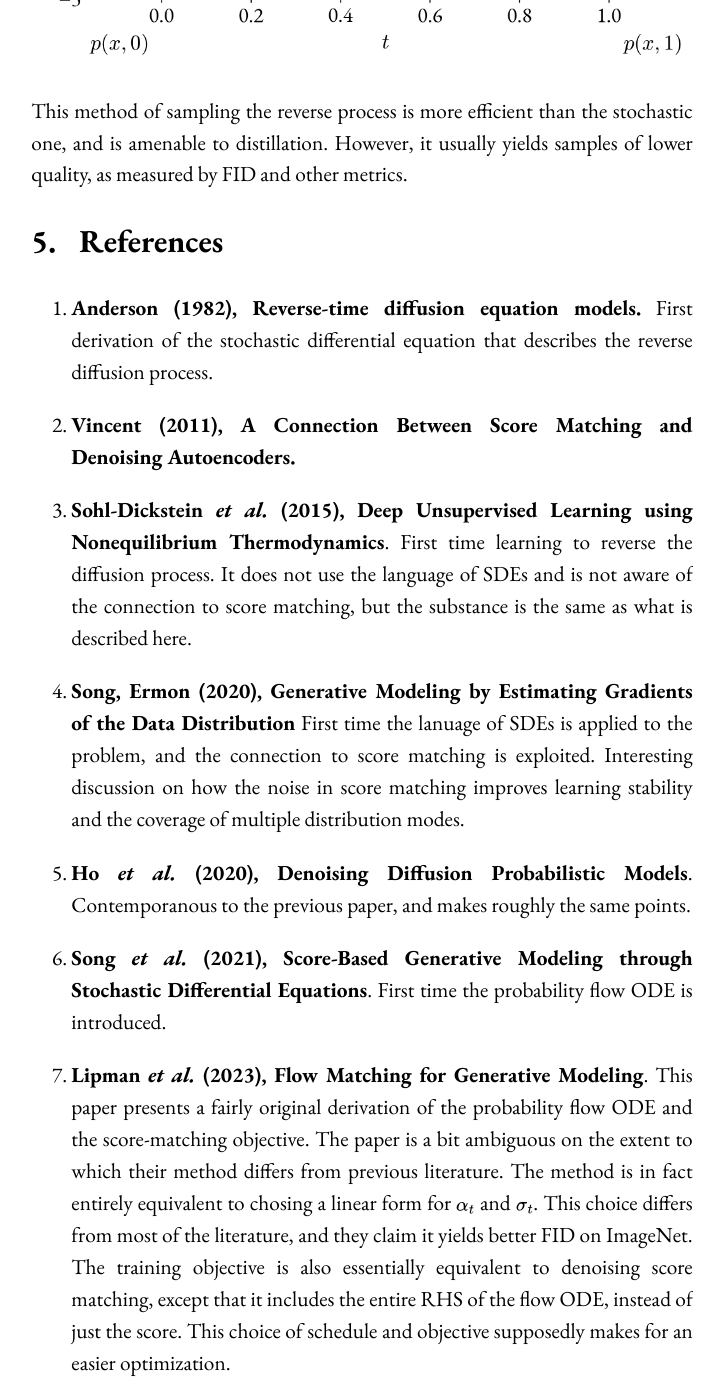
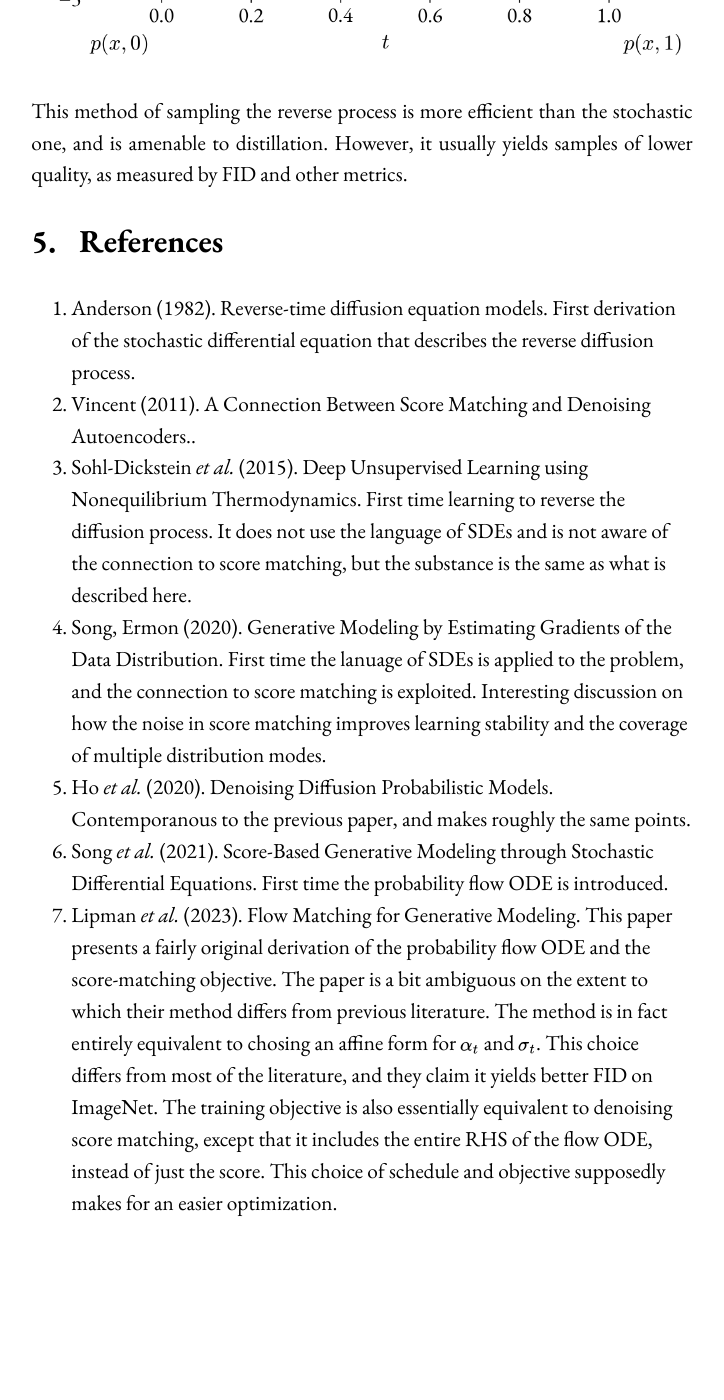
Before and after one commit to allaisandrea/allaisandrea.github.io, a Jekyll site: the page built from pages/diffusion/index.md, in a window 1280 px wide and 1400 px high, scrolled down 5965 px. Shown: the whole window, without its empty margins (278-1002 px from the left). Built offline with Jekyll 4.4.1, drawn with Linux system fonts in a browser that asks for light colours; after the commit the page ends 7205 px from its top, so only the background shows below that; some of the changed lines change nothing that is shown.

Commit message:
Use new ref format in diffusion.md

```diff
--- a/_includes/references.md
+++ b/_includes/references.md
@@ -8,8 +8,13 @@
 <ol>
 {% for reference in page.references %}
 <li id="{{reference.tag}}">
-    {{reference.authors}} ({{reference.year}}):
-    <a href="{{reference.url}}"> {{reference.title}} </a>
+    {{reference.authors}} ({{reference.year}}).
+    {% if reference.url %}
+        <a href="{{reference.url}}">{{reference.title}}.</a>
+    {% else %}
+        {{reference.title}}.
+    {% endif %}
+    {% if reference.notes %}{{reference.notes}} {% endif %}
 </li>
 {% endfor %}
 </ol>
--- a/pages/diffusion/index.md
+++ b/pages/diffusion/index.md
@@ -1,6 +1,62 @@
 ---
 layout: default
 title: Diffusion
+references:
+  - tag: anderson_1982
+    authors: Anderson
+    title: Reverse-time diffusion equation models
+    year: 1982
+    notes: >
+      First derivation of the stochastic differential equation that describes
+      the reverse diffusion process.
+  - tag: vincent_2011
+    authors: Vincent
+    title: A Connection Between Score Matching and Denoising Autoencoders.
+    year: 2011
+  - tag: sohl_dickstein_2015
+    authors: Sohl-Dickstein <i>et al.</i>
+    title: Deep Unsupervised Learning using Nonequilibrium Thermodynamics
+    year: 2015
+    notes: >
+      First time learning to reverse the diffusion process. It does not use the
+      language of SDEs and is not aware of the connection to score matching,
+      but the substance is the same as what is described here.
+  - tag: song_2020
+    authors: Song, Ermon
+    title: Generative Modeling by Estimating Gradients of the Data Distribution
+    year: 2020
+    notes: >
+      First time the lanuage of SDEs is applied to the problem, and the
+      connection to score matching is exploited. Interesting discussion on how
+      the noise in score matching improves learning stability and the coverage
+      of multiple distribution modes.
+  - tag: ho_2020
+    authors: Ho <i>et al.</i>
+    title: Denoising Diffusion Probabilistic Models
+    year: 2020
+    notes: >
+      Contemporanous to the previous paper, and makes roughly the
+      same points.
+  - tag: song_2021
+    authors: Song <i>et al.</i>
+    title: Score-Based Generative Modeling through Stochastic Differential Equations
+    year: 2021
+    notes: >
+      First time the probability flow ODE is introduced.
+  - tag: lipmap_2023
+    authors: Lipman <i>et al.</i>
+    title: Flow Matching for Generative Modeling
+    year: 2023
+    notes: >
+      This paper presents a fairly original derivation of the probability flow
+      ODE and the score-matching objective. The paper is a bit ambiguous on the
+      extent to which their method differs from previous literature. The method
+      is in fact entirely equivalent to chosing an affine form for \(\alpha_t\)
+      and \(\sigma_t\). This choice differs from most of the literature, and they
+      claim it yields better FID on ImageNet. The training objective is also
+      essentially equivalent to denoising score matching, except that it includes
+      the entire RHS of the flow ODE, instead of just the score. This choice of
+      schedule and objective supposedly makes for an easier optimization.
 ---
 
 # Diffusion
@@ -188,43 +244,4 @@ This method of sampling the reverse process is more efficient than the
 stochastic one, and is amenable to distillation. However, it usually yields
 samples of lower quality, as measured by FID and other metrics.
 
-## References
-
-1.  <b>Anderson (1982), Reverse-time diffusion equation models.</b>
-    First derivation of the stochastic differential equation that describes
-    the reverse diffusion process.
-
-1.  <b>Vincent (2011), A Connection Between Score Matching and
-    Denoising Autoencoders.</b>
-
-1.  <b>Sohl-Dickstein <i>et al.</i> (2015), Deep Unsupervised
-    Learning using Nonequilibrium Thermodynamics</b>. First time learning to
-    reverse the diffusion process. It does not use the language of SDEs and
-    is not aware of the connection to score matching, but the substance is
-    the same as what is described here.
-
-1.  <b>Song, Ermon (2020), Generative Modeling by Estimating
-    Gradients of the Data Distribution</b> First time the lanuage of SDEs is
-    applied to the problem, and the connection to score matching is
-    exploited. Interesting discussion on how the noise in score matching
-    improves learning stability and the coverage of multiple distribution
-    modes.
-
-1.  <b>Ho <i>et al.</i> (2020), Denoising Diffusion Probabilistic
-   Models</b>. Contemporanous to the previous paper, and makes roughly the
-   same points.
-
-1.  <b>Song <i>et al.</i> (2021), Score-Based Generative Modeling
-   through Stochastic Differential Equations</b>. First time the probability
-   flow ODE is introduced.
-
-1. <b>Lipman <i>et al.</i> (2023), Flow Matching for Generative Modeling</b>.
-   This paper presents a fairly original derivation of the probability flow
-ODE and the score-matching objective. The paper is a bit ambiguous on the
-extent to which their method differs from previous literature. The method
-is in fact entirely equivalent to chosing a linear form for $$\alpha_t$$
-and $$\sigma_t$$. This choice differs from most of the literature, and they
-claim it yields better FID on ImageNet. The training objective is also
-essentially equivalent to denoising score matching, except that it includes
-the entire RHS of the flow ODE, instead of just the score. This choice of
-schedule and objective supposedly makes for an easier optimization.
+{% include references.md %}
```
